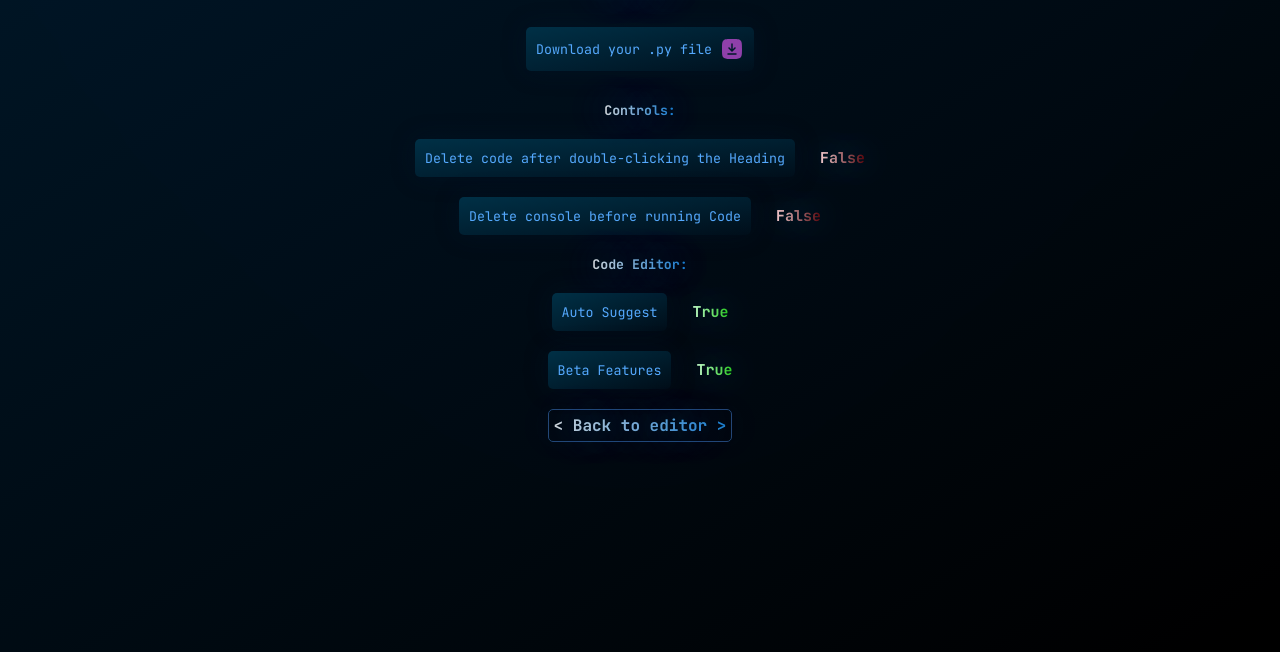
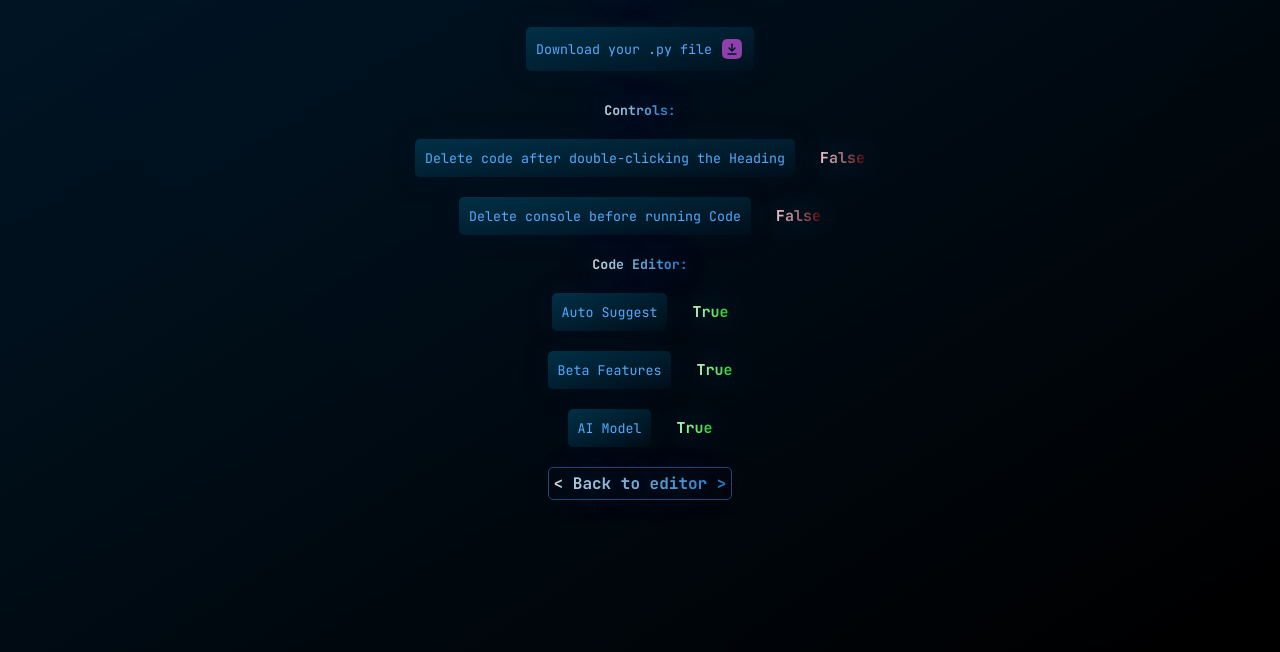
Before and after one commit to that0therGuy/Silicon.py, a website: page proj.html in a window 1280 px wide. Shown: the part 153-805 px from the top of the page. Drawn offline with Linux system fonts and the light colour scheme; a web font is replaced by a local one.

Commit message:
Update proj.html

```diff
--- a/proj.html
+++ b/proj.html
@@ -90,6 +90,13 @@
   <div style="display:flex;align-items: center;justify-content: center;gap:25px;">
     <button class="feab">Beta Features</button>
     <h6 class="fea">True</h6>
+
+
+  </div>
+
+<div style="display:flex;align-items: center;justify-content: center;gap:25px;">
+    <button class="aimodel_b">AI Model</button>
+    <h6 class="aimodel_h6">True</h6>
 
 
   </div>
```
